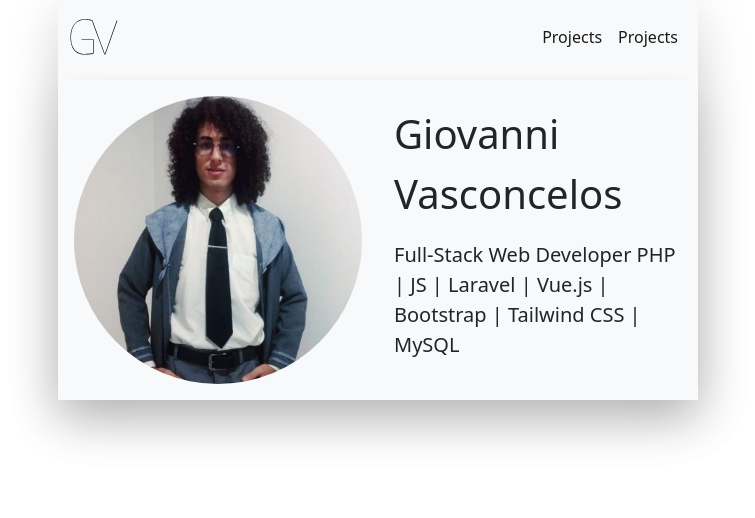
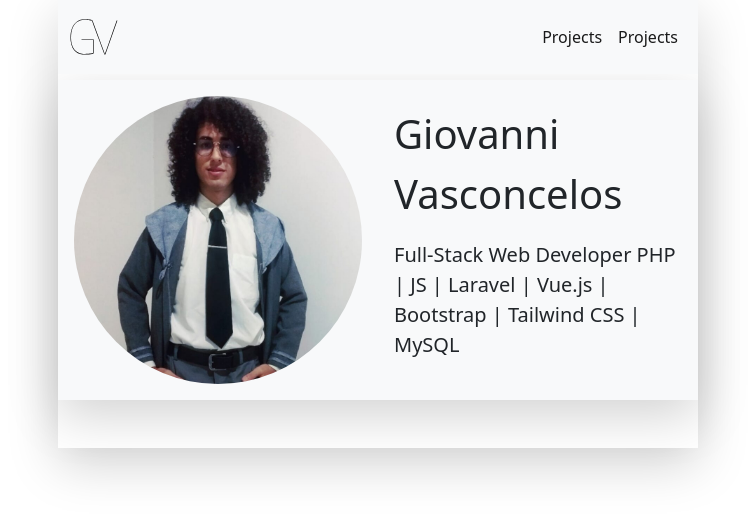
Before and after one commit to vasconcelos-giovanni/giovanni-vasconcelos, a Vue app: page / in a window 1280 px wide. Shown: the top 518 px of the page, without its empty margins (262-1017 px from the left). Built offline with nearby package versions, Linux system fonts and the light colour scheme.

Commit message:
fix: apply padding to wrapper div of default slot because direct applying to slot doesn't work

```diff
--- a/src/layouts/MainLayout.vue
+++ b/src/layouts/MainLayout.vue
@@ -5,7 +5,10 @@
 
   <main class="main-content">
     <slot name="hero" />
-    <slot class="p-4" />
+
+    <div class="p-4">
+      <slot />
+    </div>
   </main>
 
   <footer></footer>
```
